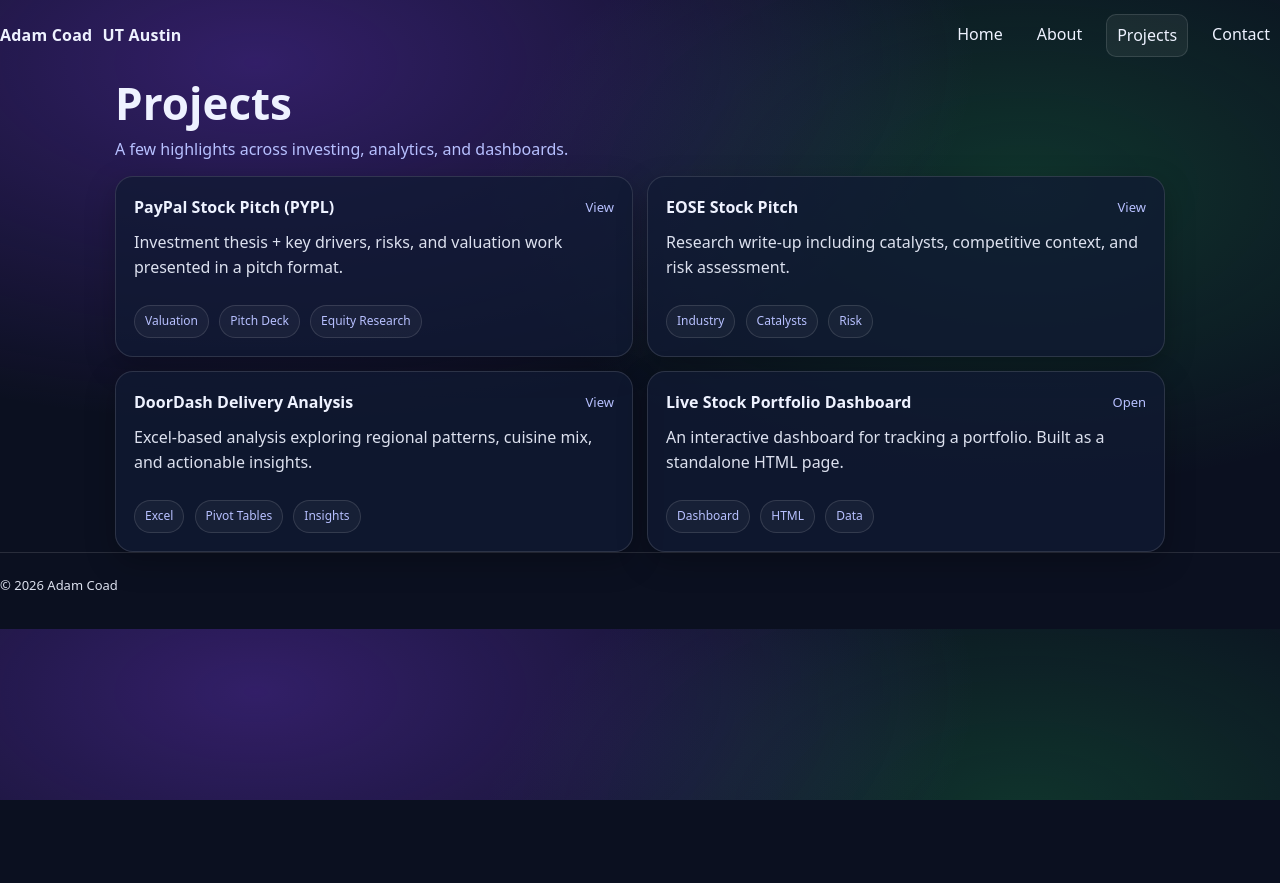
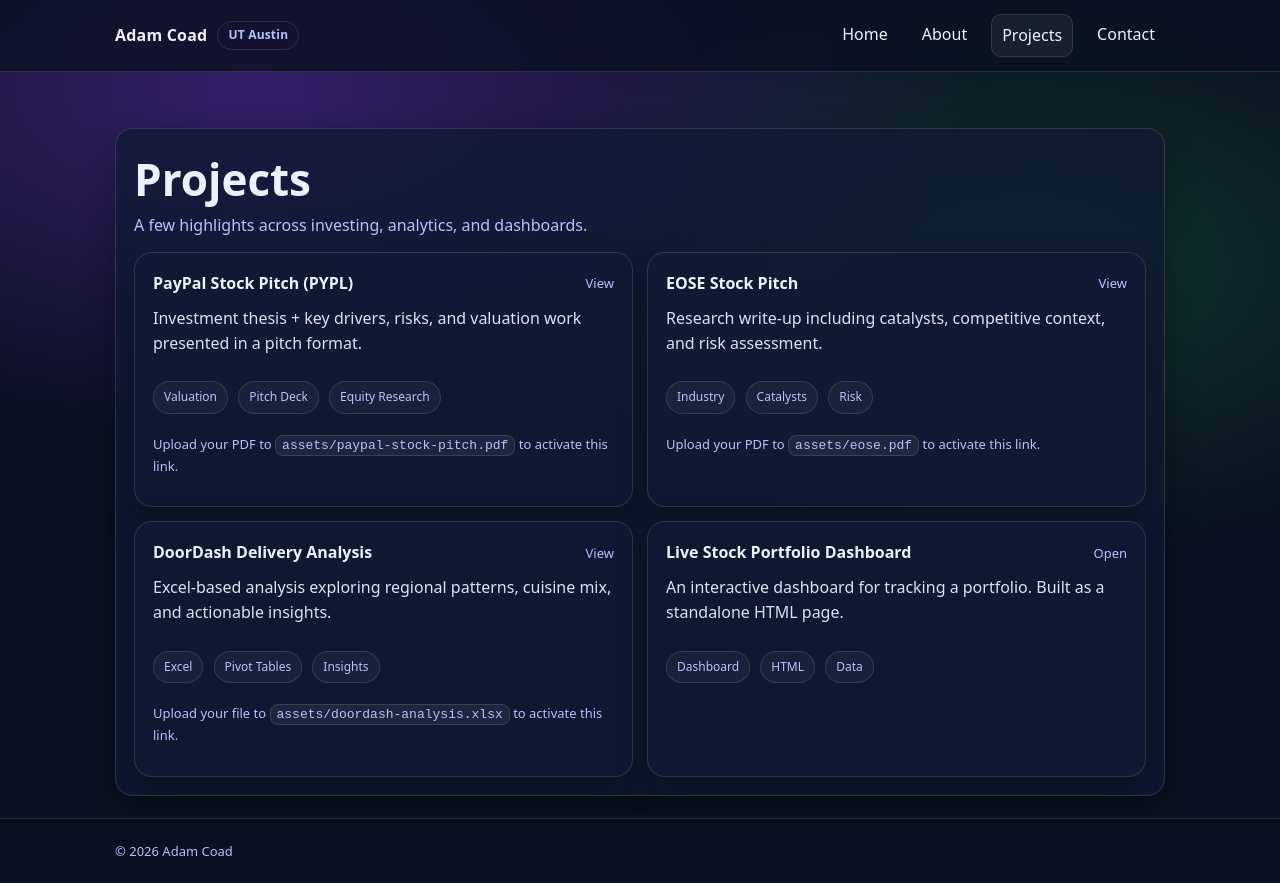
Before and after one commit to AdamC06/Website-Creation, a plain HTML site: page projects.html in a window 1280 px wide. Before the commit the page ends 800 px from the top, so only its background shows below. Drawn offline with Linux system fonts and the light colour scheme.

Commit message:
Refactor projects.html for improved structure and semantics

```diff
--- a/projects.html
+++ b/projects.html
@@ -1,37 +1,33 @@
-<!DOCTYPE html>
+<!doctype html>
 <html lang="en">
 <head>
-  <meta charset="UTF-8" />
-  <meta name="viewport" content="width=device-width, initial-scale=1.0" />
+  <meta charset="utf-8" />
+  <meta name="viewport" content="width=device-width,initial-scale=1" />
   <title>Projects | Adam Coad</title>
+  <meta name="description" content="Projects by Adam Coad — stock pitches, dashboards, and analytics work." />
   <link rel="stylesheet" href="styles.css" />
 </head>
-
 <body>
-
-  <!-- NAVBAR -->
-  <header class="navbar">
-    <div class="nav-inner">
-      <a class="brand" href="index.html">
-        Adam Coad <span class="tag">UT Austin</span>
-      </a>
-
-      <nav class="nav-links">
+  <nav class="nav">
+    <div class="container nav-inner">
+      <div class="brand">
+        Adam Coad <span class="badge">UT Austin</span>
+      </div>
+      <div class="nav-links">
         <a href="index.html">Home</a>
         <a href="about.html">About</a>
-        <a class="active" href="projects.html">Projects</a>
+        <a href="projects.html">Projects</a>
         <a href="contact.html">Contact</a>
+      </div>
+    </div>
   </nav>
-    </div>
-  </header>
 
-  <!-- MAIN CONTENT -->
-  <main class="container">
+  <main class="container hero">
+    <section class="card">
       <h1>Projects</h1>
       <p class="muted">A few highlights across investing, analytics, and dashboards.</p>
 
       <div class="grid">
-
         <div class="card project">
           <div class="title">
             <strong>PayPal Stock Pitch (PYPL)</strong>
@@ -43,6 +39,7 @@
             <span class="pill">Pitch Deck</span>
             <span class="pill">Equity Research</span>
           </div>
+          <p class="notice">Upload your PDF to <code>assets/paypal-stock-pitch.pdf</code> to activate this link.</p>
         </div>
 
         <div class="card project">
@@ -56,6 +53,7 @@
             <span class="pill">Catalysts</span>
             <span class="pill">Risk</span>
           </div>
+          <p class="notice">Upload your PDF to <code>assets/eose.pdf</code> to activate this link.</p>
         </div>
 
         <div class="card project">
@@ -69,6 +67,7 @@
             <span class="pill">Pivot Tables</span>
             <span class="pill">Insights</span>
           </div>
+          <p class="notice">Upload your file to <code>assets/doordash-analysis.xlsx</code> to activate this link.</p>
         </div>
 
         <div class="card project">
@@ -83,16 +82,16 @@
             <span class="pill">Data</span>
           </div>
         </div>
+      </div>
 
-    </div>
+    </section>
   </main>
 
-  <!-- FOOTER -->
   <footer class="footer">
-    <p>© 2026 Adam Coad</p>
+    <div class="container">© <span id="year"></span> Adam Coad</div>
   </footer>
 
   <script src="script.js"></script>
-
+  <script>document.getElementById("year").textContent = new Date().getFullYear();</script>
 </body>
 </html>
```
Lines whose indentation alone changed are shown as unchanged.
